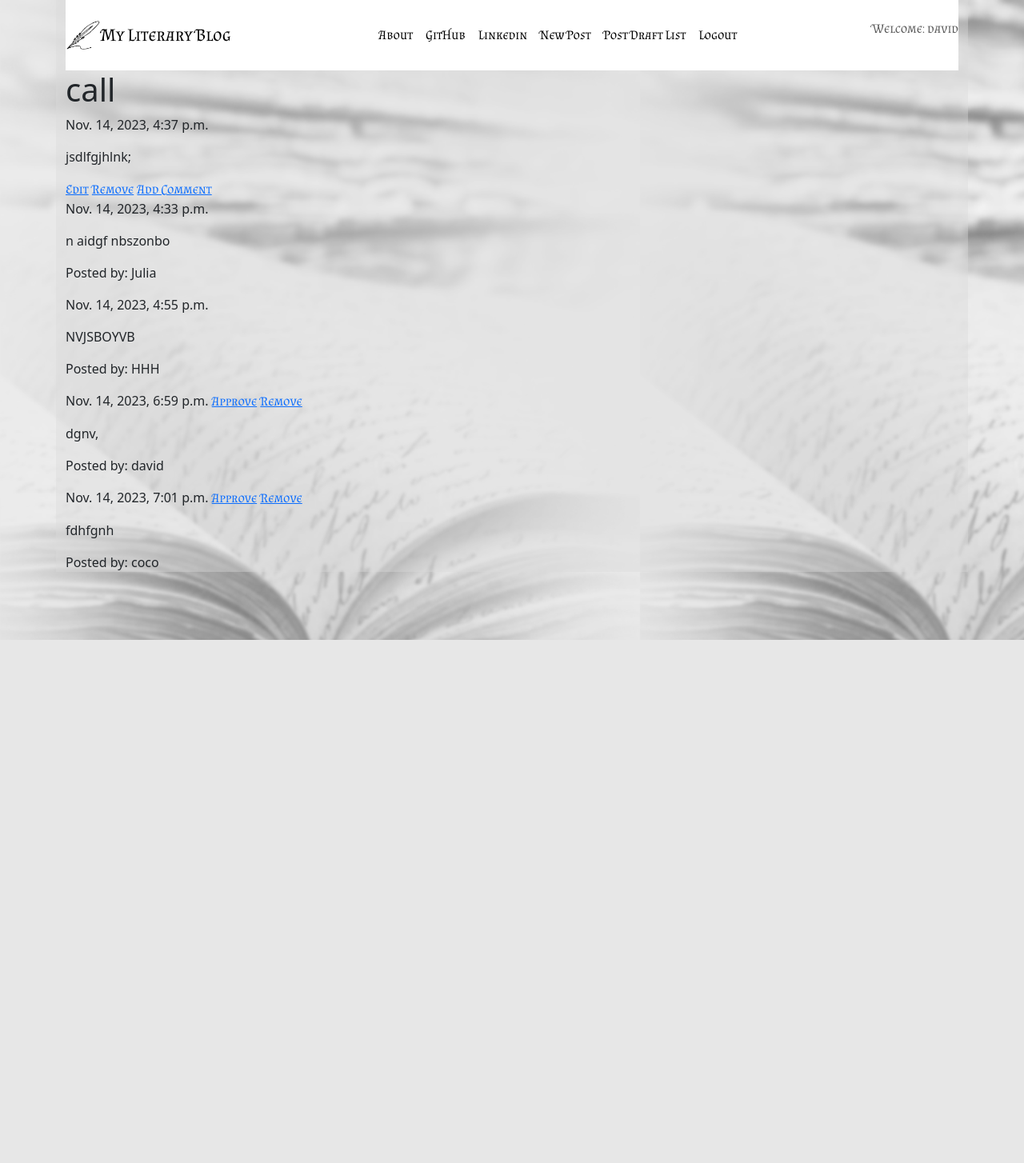
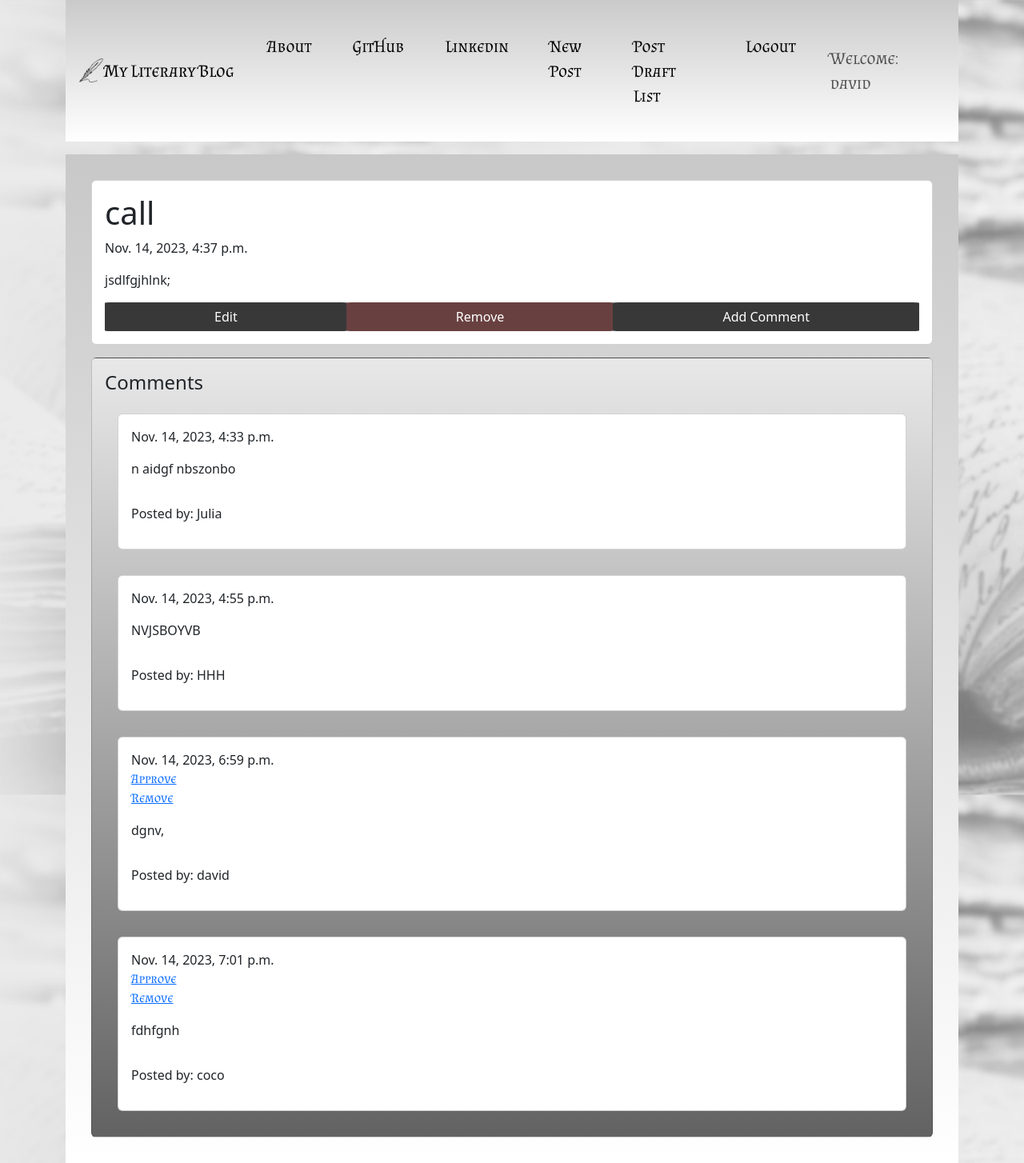
Before and after one commit to davidfernndez775/my_first_blog, a Django app: page /post/2 in a window 1280 px wide. Shown: the whole page at 80% size. Before the commit the page ends 800 px from the top, so only its background shows below. Run offline with Django 4.2, Linux system fonts and the light colour scheme; a user stored in the database is signed in; data comes from the database, SQL or seed files in the repository; both versions use the stored data as it was after the commit; some libraries are stand-ins or nearby versions.

Commit message:
style two

```diff
--- a/blog/static/assets/css/my_styles.css
+++ b/blog/static/assets/css/my_styles.css
@@ -1,6 +1,8 @@
-.container {
-  background: rgba(218, 218, 218, 0.398);
-  margin-top: none;
+#my_nav {
+  padding: 1rem;
+  background: linear-gradient(rgb(202, 202, 202), white);
+  position: sticky;
+  overflow: hidden;
 }
 
 body {
@@ -8,13 +10,58 @@ body {
   background-size: 100vh;
 }
 
-.navbar-text {
+.navbar-text,
+.nav-item {
   font-family: "Almendra SC", serif;
+  font-size: 1.3rem;
+  margin: 1.1rem;
 }
 
-.nav-item {
+.title-first {
   font-family: "Almendra SC", serif;
+  font-size: 2rem;
 }
-nav {
-  background-color: rgb(151, 110, 57);
+
+.card {
+  padding: 1rem;
+  margin: 1rem;
 }
+
+#post-back {
+  margin-top: 1rem;
+  padding: 1rem;
+  background: linear-gradient(rgb(200, 200, 200), white);
+}
+
+#comments {
+  background: linear-gradient(rgb(232, 232, 232), rgb(98, 98, 98));
+}
+
+#brand-mine {
+  height: 2rem;
+  width: 2rem;
+}
+
+.btn-group {
+  position: relative;
+  display: grid;
+}
+#edit-button,
+#add-comment-button {
+  background-color: rgb(56, 56, 56);
+  border-radius: 2%;
+  border: none;
+  position: relative;
+  display: block;
+}
+
+#remove-button {
+  /* margin: 1rem;
+  height: 2.5rem;
+  width: 12rem; */
+  background-color: rgb(105, 64, 64);
+  border-radius: 2%;
+  border: none;
+  position: relative;
+  display: block;
+}
--- a/blog/templates/blog/base.html
+++ b/blog/templates/blog/base.html
@@ -15,12 +15,11 @@
         <link rel="stylesheet" href="{% static "assets/css/Navbar-Centered-Links-icons.css" %}">
     </head>
     <body>
-        <div class="container">
-            <nav class="navbar navbar-expand-md bg-body py-3">
-                {% comment %} <div class="container" id="navbar_mine"> {% endcomment %}
+        <div class="container" id="nav_container">
+            <nav class="navbar navbar-expand-xl bg-body py-3" id="my_nav">
                 <a class="navbar-brand d-flex align-items-center"
                    href="{% url "post_list" %}">
-                    <img src="{% static "assets/images/old_pen.png" %}" heigth="44rem" width="44rem">
+                    <img src="{% static "assets/images/old_pen.png" %}" alt="" id="brand-mine">
                     <span>My Literary Blog</span></a>
                 <button data-bs-toggle="collapse"
                         class="navbar-toggler"
@@ -56,10 +55,9 @@
                     </ul>
                     {% if user.is_authenticated %}<p class="navbar-text">Welcome: {{ user.username }}</p>{% endif %}
                 </div>
-                {% comment %} </div> {% endcomment %}
             </nav>
         </div>
-        <div class="container">
+        <div class="container" id="block">
             {% block content %}
             {% endblock content %}
         </div>
--- a/blog/templates/blog/post_detail.html
+++ b/blog/templates/blog/post_detail.html
@@ -1,22 +1,36 @@
 {% extends "blog/base.html" %}
 {% block content %}
-    <div>
-        <h1>{{ post.title }}</h1>
+    <div class="container" id="post-back">
+        <div class="card">
+            <h1 class="card-title">{{ post.title }}</h1>
             {% if post.published_date %}
                 <p>{{ post.published_date }}</p>
             {% else %}
                 <a href="{% url "post_publish" pk=post.pk %}">Publish</a>
             {% endif %}
             <p>{{ post.text|safe|linebreaksbr }}</p>
+            <div class="btn-group" role="group">
                 {% if user.is_authenticated %}
-            <a href="{% url "post_edit" pk=post.pk %}">Edit</a>
-            <a href="{% url "post_remove" pk=post.pk %}">Remove</a>
+                    <a type="button"
+                       class="btn btn-primary"
+                       id="edit-button"
+                       href="{% url "post_edit" pk=post.pk %}">Edit</a>
+                    <a type="button"
+                       class="btn btn-primary"
+                       id="remove-button"
+                       href="{% url "post_remove" pk=post.pk %}">Remove</a>
                 {% endif %}
-        <a href="{% url "add_comment_to_post" pk=post.pk %}">Add Comment</a>
+                <a type="button"
+                   class="btn btn-primary"
+                   id="add-comment-button"
+                   href="{% url "add_comment_to_post" pk=post.pk %}">Add Comment</a>
             </div>
-    <div>
+        </div>
+        <div class="card" id="comments">
+            <h4 class="card-title">Comments</h4>
             {% for comment in post.comments.all %}
                 {% if user.is_authenticated or comment.approved_comment %}
+                    <div class="card">
                         {{ comment.create_date }}
                         {% if not comment.approved_comment %}
                             <a href="{% url "comment_approve" pk=comment.pk %}">Approve</a>
@@ -24,9 +38,11 @@
                         {% endif %}
                         <p>{{ comment.text|safe|linebreaks }}</p>
                         <p>Posted by: {{ comment.author }}</p>
+                    </div>
                 {% endif %}
             {% empty %}
                 <p>No comments yet</p>
             {% endfor %}
         </div>
+    </div>
 {% endblock content %}
```
Also changed, not shown: blog/templates/blog/post_list.html (+10 -5 lines), db.sqlite3. Lines whose indentation alone changed are shown as unchanged.
